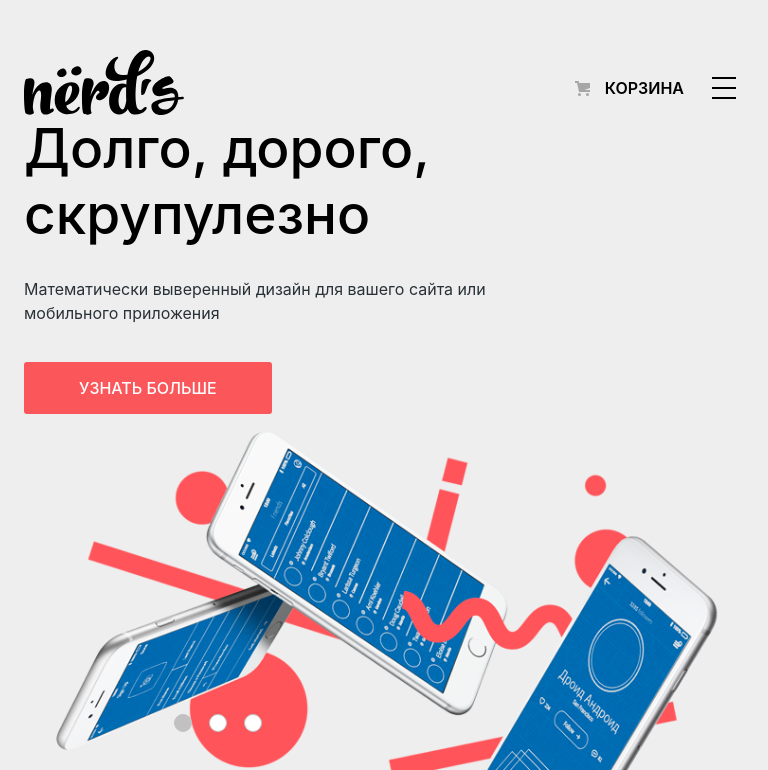
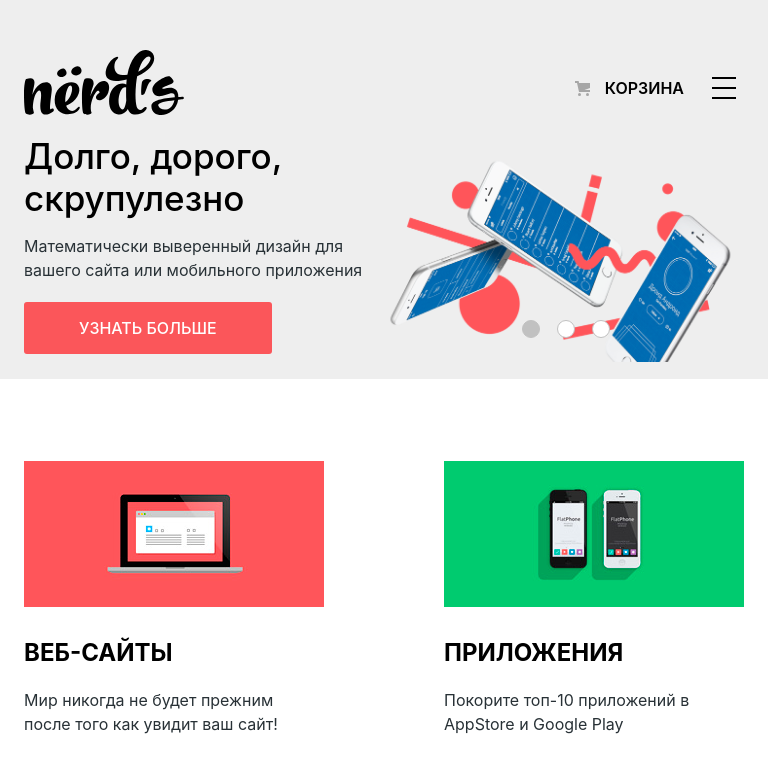
Before and after one commit to moiseevaviktoriya/nerds, a plain HTML site: page index.html in a window 768 px wide. Shown: the top 770 px of the page. Drawn offline with nearby package versions, Linux system fonts and the light colour scheme; a script that the page names is missing.

Commit message:
адаптивный слайдер

```diff
--- a/style.css
+++ b/style.css
@@ -228,8 +228,8 @@ header, .slider {
 
 .slider__indicators {
     position: absolute;
-    top: 300px;
-    left: 150px;
+    top: 90%;
+    left: 0;
     display: flex;
     flex-direction: row;
     justify-content: space-between;
@@ -629,6 +629,20 @@ footer {
         box-shadow: 10px 10px 40px 0 rgba(0, 1, 1, .75);
         z-index: 2000;
     }
+
+    .slider__indicators {
+        left: 40%;
+        top: 80%;
+    }
+
+    .slider__title {
+        font-size: 25px;
+        padding-bottom: 10px;
+    }
+
+    .slider__button {
+        margin-top: 10px;
+    }
 }
 
 @media (max-width: 575px) {
@@ -636,4 +650,27 @@ footer {
         margin-right: 0 !important;
         margin-left: 0 !important;
     }
+    .slider__title {
+        font-size: 20px;
+    }
 }
+
+@media (min-width: 768px) and (max-width: 1200px) {
+    .slider__col {
+        flex-basis: 350px;
+    }
+
+    .slider__title {
+        font-size: 35px;
+    }
+}
+
+@media (max-width: 991px) {
+    .slider__row {
+        padding-top: 20px;
+    }
+
+    .slider__button {
+        margin-bottom: 25px;
+    }
+}
```
